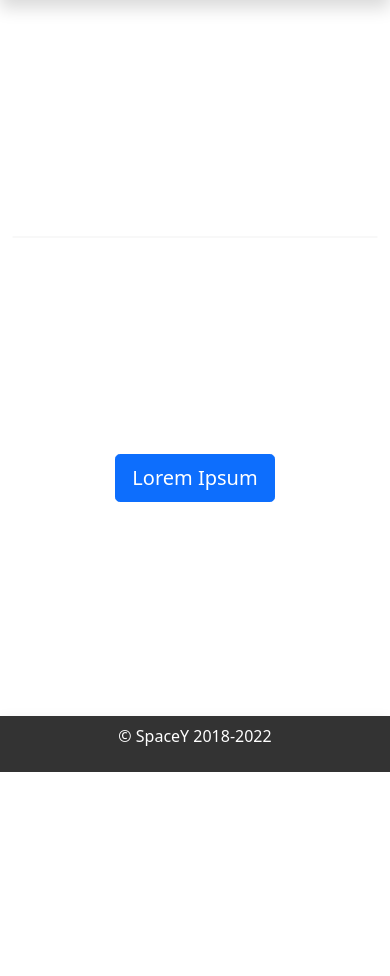
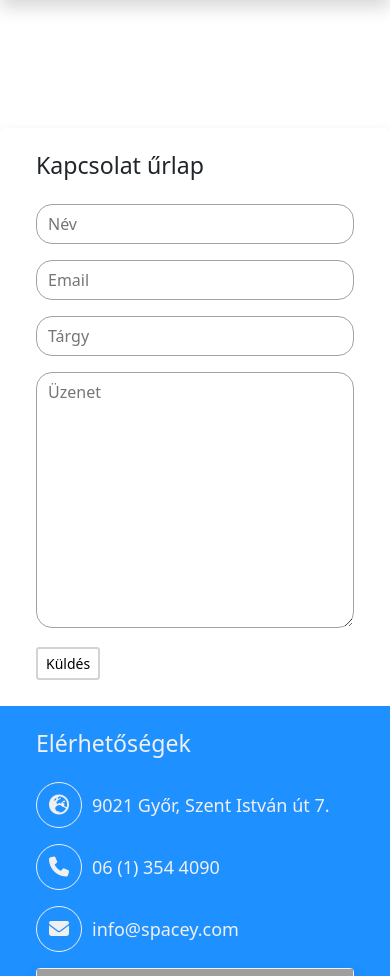
Before and after one commit to spatrik2001/spacey, a Node server app: page /contact in a window 390 px wide. Shown: the part 72-1048 px from the top of the page. Before the commit the page ends 844 px from the top, so only its background shows below. Run offline with Node 20, Linux system fonts and the light colour scheme; some libraries are stand-ins or nearby versions; grey boxes are pictures that could not be loaded.

Commit message:
Adding some features like map to contact

```diff
--- a/public/css/forms.css
+++ b/public/css/forms.css
@@ -18,6 +18,32 @@
     outline-color: dodgerblue;
 }
 
+.contact {
+    margin-top: 8em;
+    border: 0px solid transparent;
+    border-radius: 0.4em;
+}
+
+.contact-right {
+    color: #f0f0f0;
+    background-color: dodgerblue;
+    font-size: 18px;
+}
+
+.contact-icon {
+    margin-right: 10px;
+    padding: 0.6em;
+    border: 1px solid #f0f0f0;
+    border-radius: 100%;
+    font-size: 20px;
+}
+
+#spaceyBasement {
+    height: 55%;
+    border: 1px solid #f0f0f0;
+    border-radius: 0.2em;
+}
+
 textarea {
     resize: none;
 }
--- a/public/js/main.js
+++ b/public/js/main.js
@@ -1,3 +1,4 @@
+// favicon módosítása
 const darkMode = window.matchMedia('(prefers-color-scheme: dark)').matches || false;
 const favicon = document.getElementById('favicon');
 
@@ -10,3 +11,16 @@
 
 window.matchMedia('(prefers-color-scheme: dark)').addEventListener("change", (e) => switchIcon(e.matches));
 switchIcon(darkMode);
+
+// Google Maps
+function basement() {
+    const jedlik = { lat: 47.68230, lng: 17.63021 };
+    const map = new google.maps.Map(document.getElementById('spaceyBasement'), {
+        center: jedlik,
+        zoom: 18
+    });
+    const marker = new google.maps.Marker({
+        position: jedlik,
+        map: map
+    });
+}
--- a/views/contact.ejs
+++ b/views/contact.ejs
@@ -1,13 +1,44 @@
 <%- include('includes/head.ejs') %>
 <%- include('includes/navigation.ejs') %>
-    <div class="kepsor text-center bg-image">
-        <div class="container h-100">
-            <div class="d-flex justify-content-center align-items-center h-100">
-                <div class="col-lg-10 text-center text-white">
-                    <h1>Kapcsolat</h1>
-                    <hr class="divider my-4">
-                    <p class="font-weight-light mb-5">Lorem ipsum dolor sit, amet consectetur adipisicing elit. Sed nobis laboriosam, mollitia accusantium quam excepturi culpa quo quia officiis eum necessitatibus asperiores voluptatem minus ipsa expedita! Molestiae suscipit ad quis?</p>
-                    <button type="button" class="btn btn-primary btn-lg">Lorem Ipsum</button>
+    <div class="container contact h-100 shadow">
+        <div class="row justify-content-center">
+            <div class="col-md-12">
+                <div class="row">
+                    <div class="col-lg-8 col-md-7 order-md-last d-flex align-items-stretch">
+                        <div class="w-100 p-md-5 p-4">
+                            <h3 class="mb-4">Kapcsolat űrlap</h3>
+                            <form method="post" id="urlap" name="urlap" class="urlap" novalidate="novalidate">
+                                <div class="row">
+                                    <div class="col-md-6 mb-3">
+                                        <input type="text" class="mezo" name="name" id="name" placeholder="Név" required>
+                                    </div>
+                                    <div class="col-md-6 mb-3">
+                                        <input type="email" class="mezo" name="email" id="email" placeholder="Email" required>
+                                    </div>
+                                    <div class="col-md-12 mb-3">
+                                        <input type="text" class="mezo" name="subject" id="subject" placeholder="Tárgy" required>
+                                    </div>
+                                    <div class="col-md-12 mb-3">
+                                        <textarea class="mezo" name="message" id="message" cols="30" rows="10" maxlength="500"
+                                        placeholder="Üzenet" required></textarea>
+                                    </div>
+                                    <div class="col-md-12">
+                                        <input type="hidden" name="_csrf" value="<%= csrfToken %>">
+                                        <input type="submit" class="specialButton btn-sm" value="Küldés">
+                                    </div>
+                                </div>
+                            </form>
+                        </div>
+                    </div>
+                    <div class="col-lg-4 col-md-5 d-flex align-items-stretch contact-right">
+                        <div class="w-100 p-md-5 p-4">
+                            <h3 class="mb-4">Elérhetőségek</h3>
+                            <p><i class="fas fa-globe-europe contact-icon"></i>9021 Győr, Szent István út 7.</p>
+                            <p><i class="fas fa-phone contact-icon"></i>06 (1) 354 4090</p>
+                            <p><i class="fas fa-envelope contact-icon"></i>info@spacey.com</p>
+                            <div id="spaceyBasement" class="shadow"></div>
+                        </div>
+                    </div>
                 </div>
             </div>
         </div>
--- a/views/includes/end.ejs
+++ b/views/includes/end.ejs
@@ -10,6 +10,7 @@
 
 <script src="https://cdn.jsdelivr.net/npm/bootstrap@5.1.3/dist/js/bootstrap.bundle.min.js" integrity="sha384-ka7Sk0Gln4gmtz2MlQnikT1wXgYsOg+OMhuP+IlRH9sENBO0LRn5q+8nbTov4+1p" crossorigin="anonymous""></script>
 <script src="https://kit.fontawesome.com/1d299cc7b7.js" crossorigin="anonymous"></script>
+<script async src="https://maps.googleapis.com/maps/api/js?key=API_kulcs_helye&callback=basement&v=weekly"></script>
 <script src="/js/main.js"></script>
 </body>
 </html>
```
